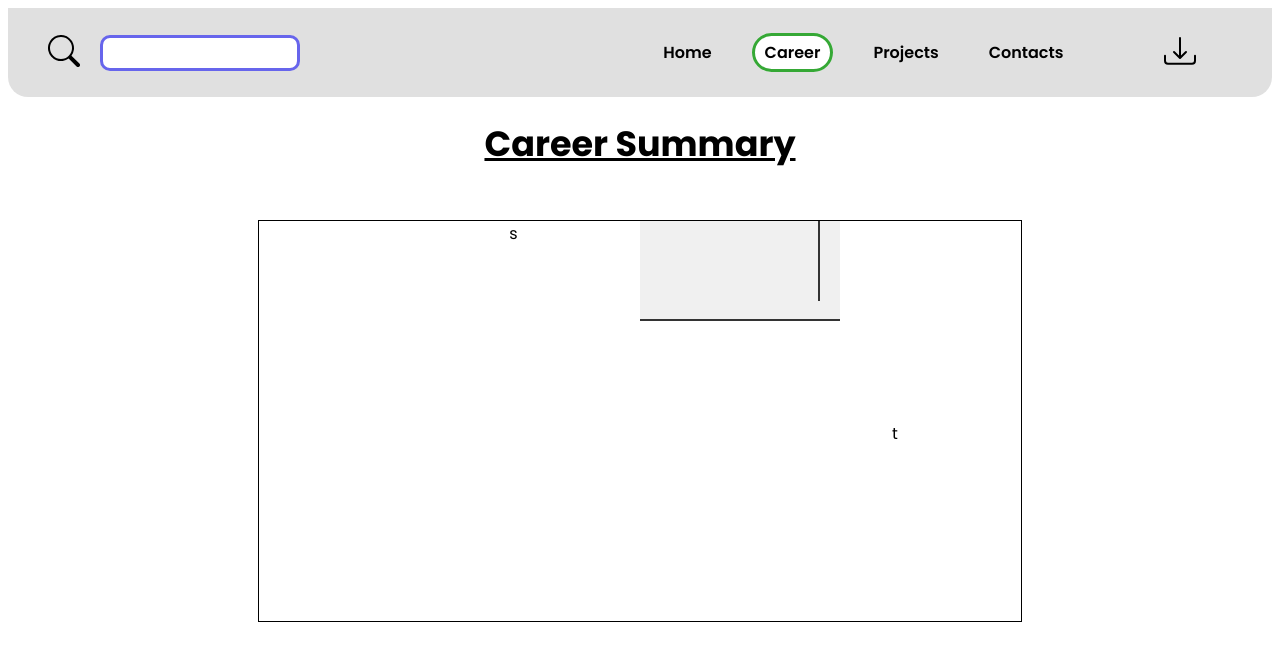
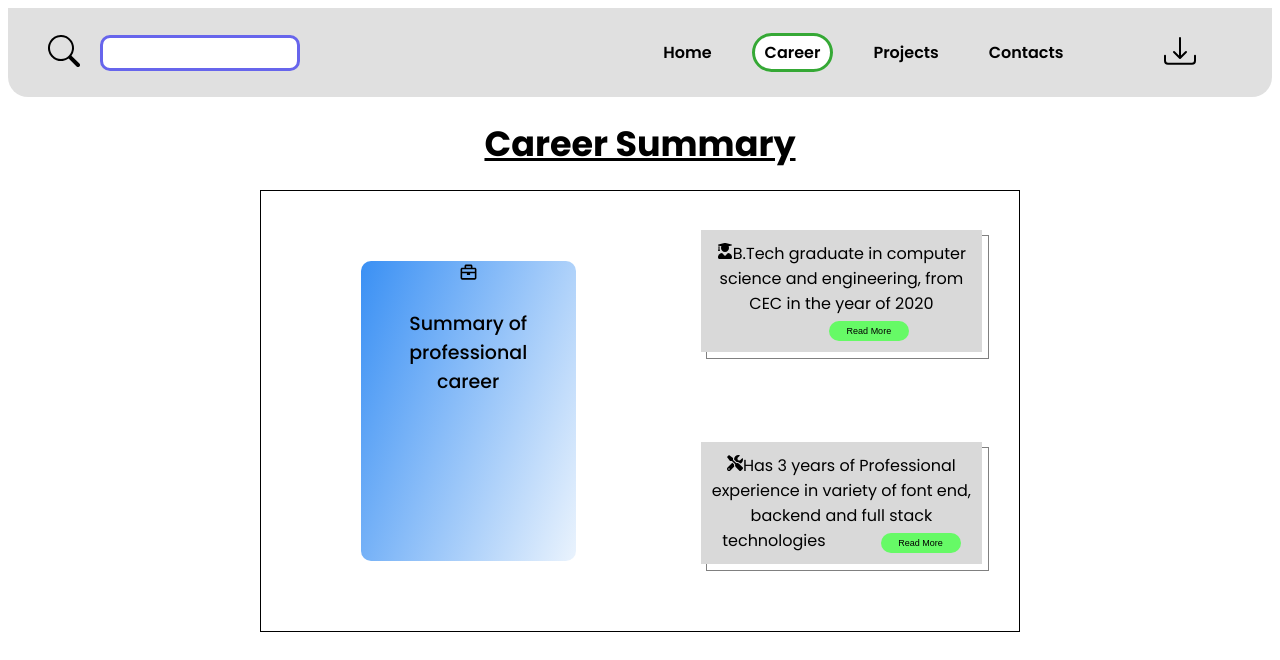
Before and after one commit to jimmanamel/Resume, a React (Create React App) app: page /Career in a window 1280 px wide. Shown: the top 660 px of the page. Built offline with nearby package versions, Linux system fonts and the light colour scheme.

Commit message:
updating career page with icon, text, button and basic structure

```diff
--- a/src/Components/Career/Career.scss
+++ b/src/Components/Career/Career.scss
@@ -1,66 +1,78 @@
-.careerContainer{
+.careerContainer {
   width: 100%;
   text-align: center;
   font-family: 'poppins';
 }
 
-.careerHeader{
+.careerHeader {
   display: inline-block;
   font-size: 35px;
   font-weight: 800;
   padding: 20px;
 }
 
-.careerInnerContainer{
+.careerInnerContainer {
   display: flex;
   border: 1px solid;
-    margin: 30px 250px;
+  width: 60%;
+  margin: 0 auto;
+  //margin: 30px 250px;
+}
 
-    .container1{
-        width: 50%;
-    }
-    .container2{
-        width: 50%;
+.container {
+  width: 400px;
+  height: 200px;
+  display: grid;
+
+  button {
+    background-color: #66FA66;
+    border: none;
+    border-radius: 20px;
+    width: 80px;
+    height: 20px;
+    font-size: xx-small;
+    margin-left: 55px;
   }
 }
 
-.professionalCareer{
-    width: 509px;
-    height: 400px;
+.professionalCareer {
+  width: 250px;
+  height: 300px;
+  margin: 70px 100px;
+  background-image: linear-gradient(110deg, #3A90F4, #EAF3FD);
+  border-radius: 10px;
+  font-weight: 500;
+  font-size: 19px;
+
+  p {
+    padding: 0px 25px;
+  }
 }
 
-.summaryItem{
-    width: 510px;
-    height: 200px;
+.career3 {
+  border: 1px solid #d9d9d9;
+  position: relative;
+  bottom: 6px;
+  right: 6px;
+  z-index: 1px;
+  background-color: #d9d9d9;
+  padding: 10px;
+  //margin: 95px 30px;
 }
 
 .career2 {
+  border: 1px solid #d9d9d9;
   position: relative;
-      width: 200px;
-      height: 100px;
-      background-color: #f0f0f0;
-      overflow: hidden;
+  bottom: 6px;
+  right: 6px;
+  z-index: 1px;
+  background-color: #d9d9d9;
+  padding: 10px;
+  //margin: 95px 30px;
 }
 
-    .career2::before,
-    .career2::after {
-      content: "";
-      position: absolute;
-      background-color: #333; /* Line color */
+.careerCover {
+  border: 1px solid;
+  border-color: grey;
+  margin: 44px 30px;
 }
-
-    .career2::before {
-      width: 100%;
-      height: 2px; /* Line thickness */
-      bottom: 0;
-      left: 0;
-      margin-top: -20px;
-    }
-
-    .career2::after {
-      width: 2px; /* Line thickness */
-      height: 100%;
-      bottom: 0;
-      right: 0;
-      margin: 20px;
-    }
--- a/src/Components/Career/CareerContainer.js
+++ b/src/Components/Career/CareerContainer.js
@@ -1,3 +1,6 @@
+import { FaUserGraduate, FaTools } from "react-icons/fa";
+import { BiBriefcase } from "react-icons/bi";
+
 import "./Career.scss";
 
 const CareerContainer = () => {
@@ -7,14 +10,27 @@ const CareerContainer = () => {
         <u>Career Summary</u>
       </div>
       <div className="careerInnerContainer">
-        <div className="container1">
-          <div className="professionalCareer">s</div>
+        <div className="professionalCareer">
+          <BiBriefcase />
+          <p>Summary of professional career</p>
         </div>
-        <div className="container2">
-          <div className="summaryItem">
-            <div className="career2"></div>
+        <div className="container">
+          <div className="careerCover">
+            <div className="career2">
+              <FaUserGraduate />
+              B.Tech graduate in computer science and engineering, from CEC in
+              the year of 2020
+              <button>Read More</button>
+            </div>
           </div>
-          <div className="summaryItem">t</div>
+          <div className="careerCover">
+            <div className="career3">
+              <FaTools />
+              Has 3 years of Professional experience in variety of font end,
+              backend and full stack technologies
+              <button>Read More</button>
+            </div>
+          </div>
         </div>
       </div>
     </div>
--- a/src/Components/Navigation/NavigationBar.scss
+++ b/src/Components/Navigation/NavigationBar.scss
@@ -23,6 +23,10 @@
     width: 45%;
     font-family:'poppins';
     font-weight: 600;
+
+    .unselected{
+        border: 3px solid transparent;
+    }
 
     .selected{
         background-color: white;
```
Lines whose indentation alone changed are shown as unchanged.
